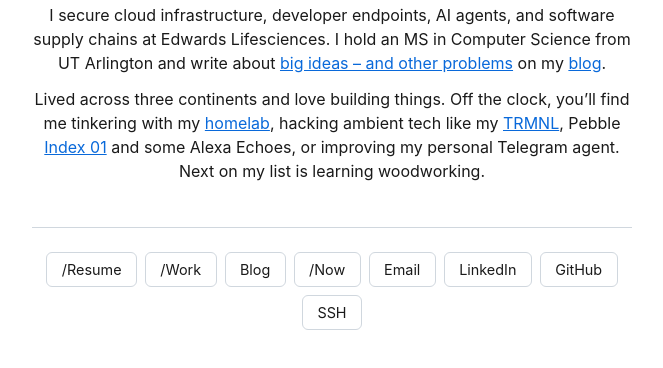
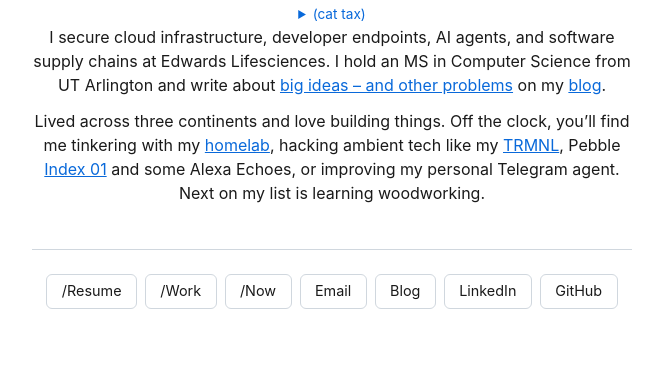
Before and after one commit to karant-dev/personal-website, a plain HTML site: page index.html in a window 1280 px wide. Shown: the part 370-738 px from the top of the page, without its empty margins (308-971 px from the left). Drawn offline with Linux system fonts and the light colour scheme.

Commit message:
refactor: reorder navigation links and remove SSH link on homepage

```diff
--- a/index.html
+++ b/index.html
@@ -53,12 +53,11 @@
 <nav class="links">
 <a href="/files/resume.pdf">/Resume</a>
 <a href="/work">/Work</a>
-<a href="https://blog.karant.dev" target="_blank" rel="noopener">Blog</a>
 <a href="/now">/Now</a>
 <a href="mailto:hello@karant.dev">Email</a>
+<a href="https://blog.karant.dev" target="_blank" rel="noopener">Blog</a>
 <a href="https://www.linkedin.com/in/karan-thakkar97" target="_blank" rel="noopener">LinkedIn</a>
 <a href="https://github.com/karant-dev" target="_blank" rel="noopener">GitHub</a>
-<a href="https://ssh.karant.dev" target="_blank" rel="noopener">SSH</a>
 </nav>
 </main>
 </body>
```
Also changed, not shown: 1 other file.
